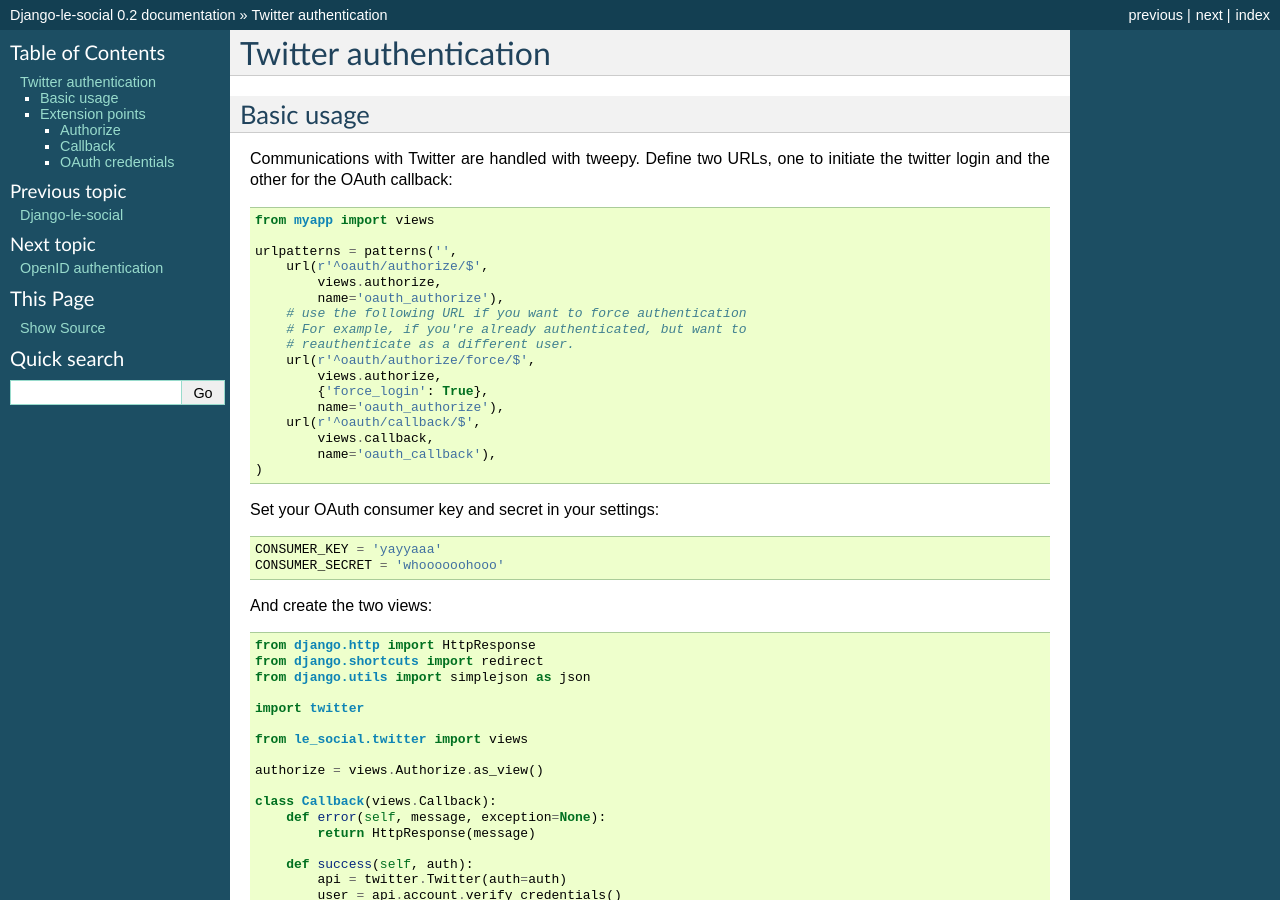
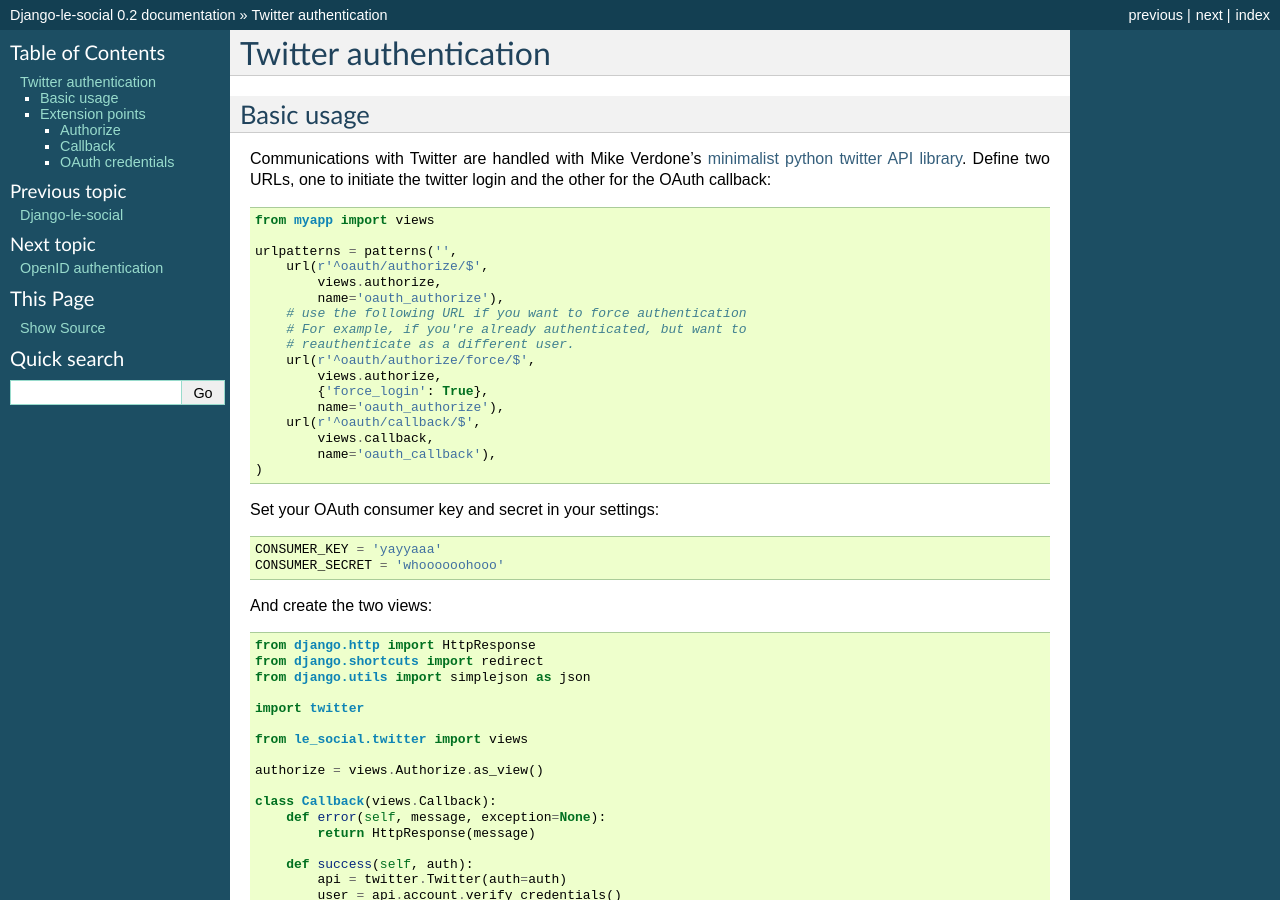
Before and after one commit to brutasse/django-le-social, a Sphinx documentation site: the page built from docs/twitter.rst, in a window 1280 px wide and 900 px high. Built offline with Sphinx 7.4.7, drawn with Linux system fonts in a browser that asks for light colours.

Commit message:
Remove all references to tweepy, update requirements

```diff
--- a/README.rst
+++ b/README.rst
@@ -13,5 +13,5 @@
 * Authors: see AUTHORS
 * Licence: BSD
 * Compatibility: Django 1.3+ (class-based-views required)
-* Requirements: tweepy, python-openid
+* Requirements: twitter, python-openid
 * Documentation: http://django-le-social.readthedocs.org/en/latest/
--- a/docs/twitter.rst
+++ b/docs/twitter.rst
@@ -4,8 +4,11 @@
 Basic usage
 -----------
 
-Communications with Twitter are handled with tweepy. Define two URLs, one to
-initiate the twitter login and the other for the OAuth callback:
+Communications with Twitter are handled with Mike Verdone's `minimalist
+python twitter API library`_. Define two URLs, one to initiate the twitter
+login and the other for the OAuth callback:
+
+.. _`minimalist python twitter API library`: http://mike.verdone.ca/twitter
 
 .. code-block:: python
 
--- a/setup.py
+++ b/setup.py
@@ -18,7 +18,7 @@
     long_description=open('README.rst').read(),
     install_requires=[
         'Django>=1.3',
-        'tweepy>=1.5',
+        'twitter>=1.6.1',
         'python-openid>=2.2.5',
     ],
     classifiers=[
```
Also changed, not shown: 1 other file.
